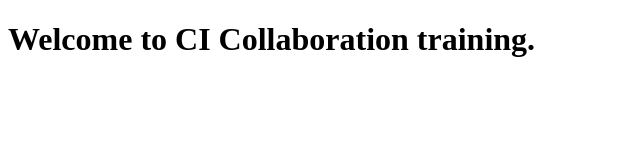
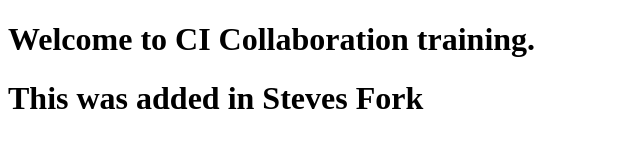
Before and after one commit to 736B796E6574/wmca-collab-repo, a plain HTML site: page index.html in a window 1280 px wide. Shown: the whole page, without its empty margins (0-640 px from the left). Drawn offline with Linux system fonts and the light colour scheme.

Commit message:
h1 added By Steve

```diff
--- a/index.html
+++ b/index.html
@@ -7,5 +7,6 @@
 </head>
 <body>
     <h1>Welcome to CI Collaboration training.</h1>
+    <h1>This was added in Steves Fork</h1>
 </body>
 </html>
```
